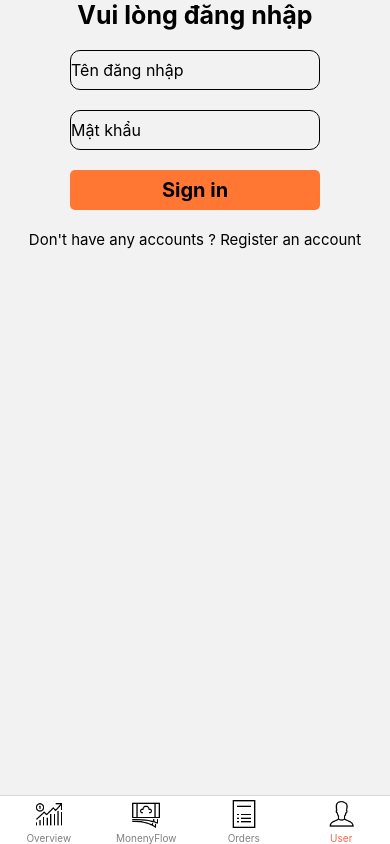
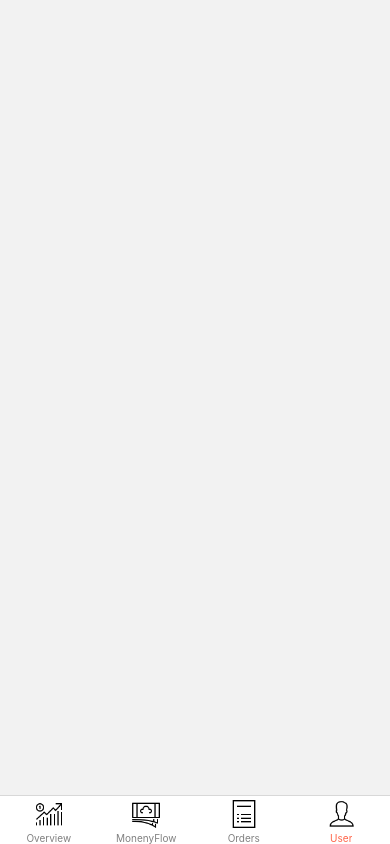
Before and after one commit to HaoHuynh0301/freight-mangement-system, a React Native app in the folder cus_driver_app/: screen /User in a window 390 px wide. Built offline with nearby package versions, Linux system fonts and the light colour scheme.

Commit message:
feat[react-native]: create user information page UI (1).

```diff
--- a/cus_driver_app/screens/Register.js
+++ b/cus_driver_app/screens/Register.js
@@ -9,7 +9,7 @@ import {
     TextInput,
 } from 'react-native';
 import {
-    HeaderBackIcon
+    Header
 } from '../components';
 import {
     headerFontSize,
@@ -28,7 +28,10 @@ class Register extends Component {
             <View style={styles.container}>
                 <TouchableOpacity
                     style = {styles.iconBackWrapper}
-                    onPress={() => this.props.navigation.goBack()}
+                    onPress={() => {
+
+                        this.props.navigation.goBack()
+                    } }
                 >
                     <Image
                         source = {backIcon}
@@ -102,7 +105,7 @@ class Register extends Component {
                             console.log('ok');
                         }}
                     >
-                        <Text style = {{fontSize: 20, fontWeight: 'bold'}}>Sign in</Text>
+                        <Text style = {{fontSize: 20, fontWeight: 'bold'}}>Đăng ký</Text>
                     </TouchableOpacity>
                 </View>
             </View>
--- a/cus_driver_app/screens/User.js
+++ b/cus_driver_app/screens/User.js
@@ -12,6 +12,9 @@ import {
     impText,
     appFontSize
 } from '../contants';
+import {
+    Header
+} from '../components';
 
 class User extends Component {
     constructor(props) {
@@ -41,7 +44,7 @@ class User extends Component {
 
     renderUserPage() {
         <ScrollView style={styles.scrollView}>
-            <Text>Hello</Text>
+            <Header />
         </ScrollView>
     }
 
@@ -97,7 +100,7 @@ class User extends Component {
     }
 
     renderMainView() {
-        if(this.state.isAuth) {
+        if(!this.state.isAuth) {
             return(
                 this.renderUserPage()
             );
@@ -110,7 +113,7 @@ class User extends Component {
 
     render() {
         return(
-            <SafeAreaView>
+            <SafeAreaView style={styles.container}>
                 {this.renderMainView()}
             </SafeAreaView>
         );
@@ -118,6 +121,9 @@ class User extends Component {
 }
 
 const styles = StyleSheet.create({
+    container: {
+        flex: 1
+    },
     scrollView: {
 
     },
```
Lines whose indentation alone changed are shown as unchanged.
